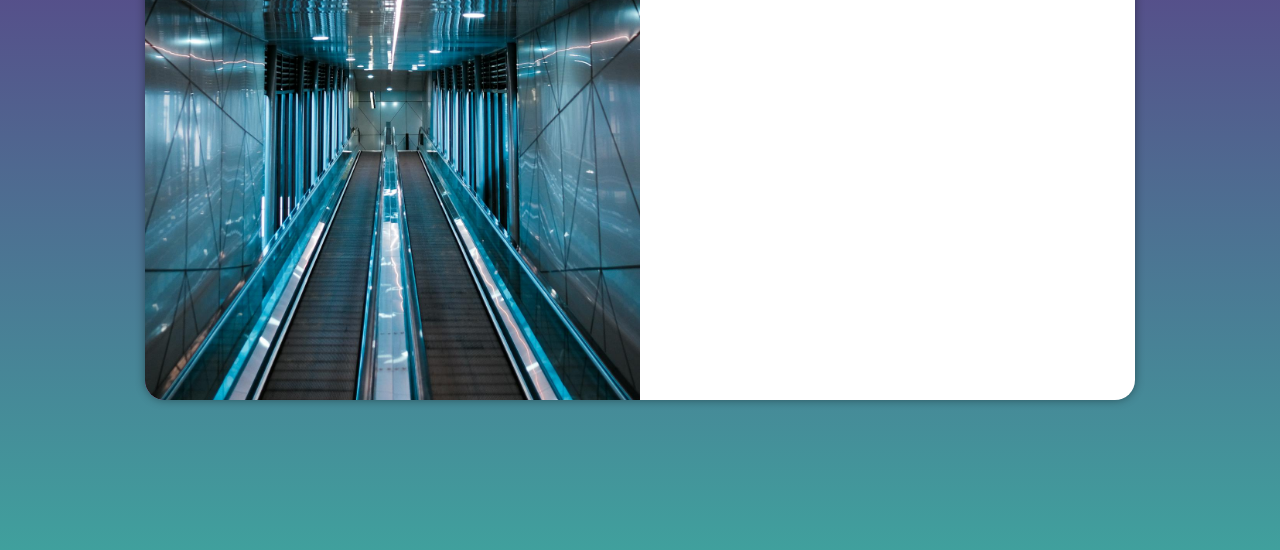
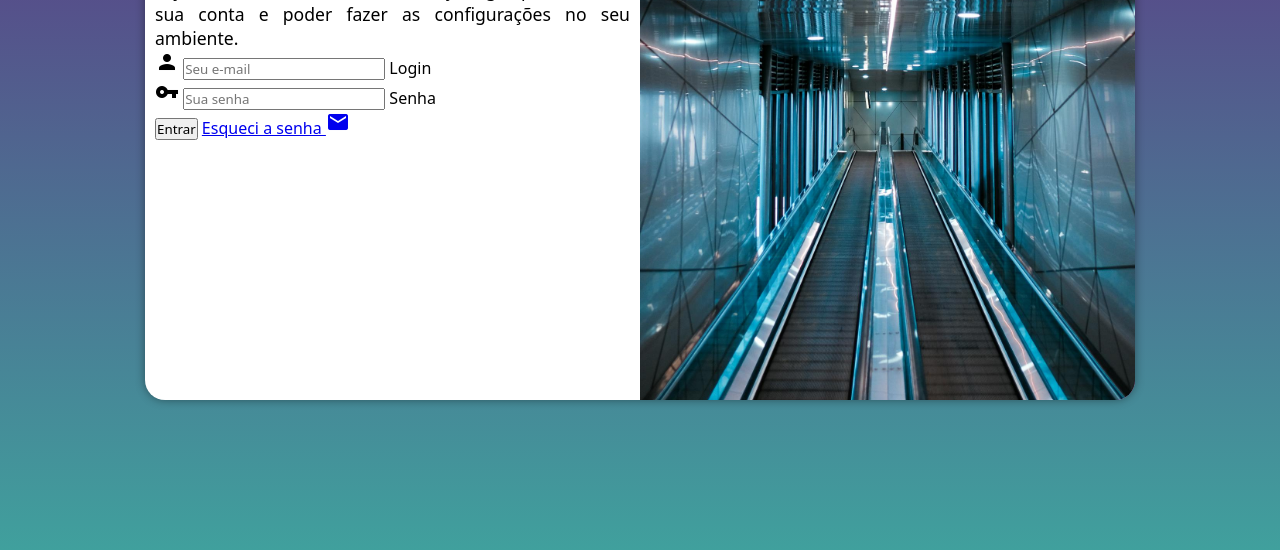
Before and after one commit to apoloxfps/Tela-de-login, a plain HTML site: page index.html in a window 1280 px wide. Shown: the part 250-800 px from the top of the page. Drawn offline with Linux system fonts and the light colour scheme.

Commit message:
formulario completo
faltando apenas o estilo

```diff
--- a/estilos/media-queries.css
+++ b/estilos/media-queries.css
@@ -12,37 +12,50 @@ grandes telas : acima de 1200px
 
 @media screen and (min-width: 768px) and (max-width: 992px) {
   /* tela de tablet */
-    body{
-        background-image: linear-gradient(to top, var(--cor-verde), var(--cor-lilás));
+  body {
+    background-image: linear-gradient(
+      to top,
+      var(--cor-verde),
+      var(--cor-lilás)
+    );
   }
-    section#login{
+  section#login {
     width: 80vw;
   }
-    div#imagem{
-        float: left;
-        width: 30%;
-        height: 100%;
+  div#imagem {
+    float: left; /*coloca a div pro lado esquerdo */
+    width: 30%;/*a largura dessa div ocupara 30% do lado esquerdo da section#login */
+    height: 100%;/*essa div ocupara 100% da altura da section#login*/
   }
-    div#formulario{
-        float: right;
-        width: 70%;
+  div#formulario {
+    float: right;/*coloca a div pro lado direito*/
+    width: 70%;/*essa div ocupara 70% do lado direito da section#login */
   }
 }
 @media screen and (min-width: 992px) {
-    body{
-        background-image: linear-gradient(to top, var(--cor-verde), var(--cor-lilás));
+  body {
+    background-image: linear-gradient(
+      to top,
+      var(--cor-verde),
+      var(--cor-lilás)
+    );
   }
-    section#login{
+  section#login {
     width: 990px;
   }
-    div#imagem{
-        float: left;
-        width: 50%;
+  div#imagem {
+    float: right; /*coloca a div pro lado direito */
+    width: 50%; /*div ocupará 50% da section#login* ao lado direito*/
     height: 100%;
   }
-    div#formulario{
-        float: right;
-        width: 50%;
-
+  div#formulario {
+    float: left; /*coloca a div pro lado esquerdo*/
+    width: 50%; /*div ocupará 50% da section#login ao lado esquerdo*/
+  }
+  div#formulario > h1{
+    font-size: 2.2em;
+  }
+  div#formulario > p{
+    font-size: 1.1em;
   }
 }
--- a/estilos/style.css
+++ b/estilos/style.css
@@ -50,3 +50,11 @@ div#formulario{
     display: block;
     padding: 10px;
 }
+div#formulario > h1{
+    text-align: center;
+    margin: 10px;
+  }
+  div#formulario > p{
+    font-size: 0.8em;
+    text-align: justify;
+  }
--- a/index.html
+++ b/index.html
@@ -3,15 +3,21 @@
   <head>
     <meta charset="UTF-8" />
     <meta name="viewport" content="width=device-width, initial-scale=1.0" />
-    <link rel="stylesheet" href="estilos/style.css" /> <!--Mobile First-->
-    <link rel="stylesheet" href="estilos/media-queries.css"> <!--Demais Telas-->
+    <link
+      href="https://fonts.googleapis.com/icon?family=Material+Icons"
+      rel="stylesheet"
+    /> <!--link dos icones usados no formulario-->
+    <link rel="stylesheet" href="estilos/style.css" />
+    <!--Mobile First-->
+    <link rel="stylesheet" href="estilos/media-queries.css" />
+    <!--Demais Telas-->
     <title>Tela de Login</title>
   </head>
   <body>
     <main>
       <section id="login">
         <div id="imagem">
-
+          <!--imagem-->
         </div>
         <div id="formulario">
           <h1>Login</h1>
@@ -19,8 +25,31 @@
             Seja bem-vindo(a) novamente. Faça login para acessar sua conta e
             poder fazer as configurações no seu ambiente.
           </p>
-          <form action="login-php" method="post">
-
+          <form action="login-php" method="post" autocomplete="on">
+            <div class="campo">
+              <span class="material-icons">person</span> <!--icone do login-->
+              <input
+                type="email"
+                name="email"
+                id="ilogin"
+                placeholder="Seu e-mail"
+                required autocomplete="email" maxlength="30"
+              />
+              <label for="ilogin">Login</label>
+            </div>
+            <div class="campo">
+                <span class="material-icons">vpn_key</span> <!--icone da chave-->
+              <input
+                type="password"
+                name="senha"
+                id="isenha"
+                placeholder="Sua senha"
+                required autocomplete="current-password" mixlength="8" maxlength="20"
+              />
+              <label for="isenha">Senha</label>
+            </div>
+            <input type="submit" value="Entrar">
+            <a href="#">Esqueci a senha <span class="material-icons">mail</span></a>
           </form>
         </div>
       </section>
```
Lines whose indentation alone changed are shown as unchanged.
